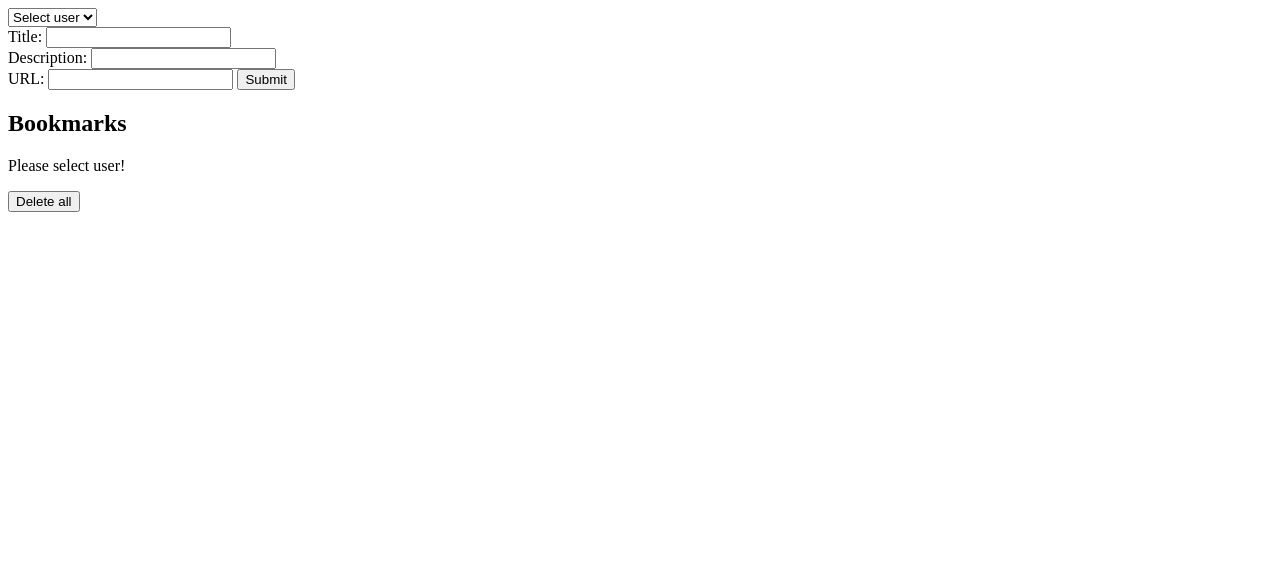
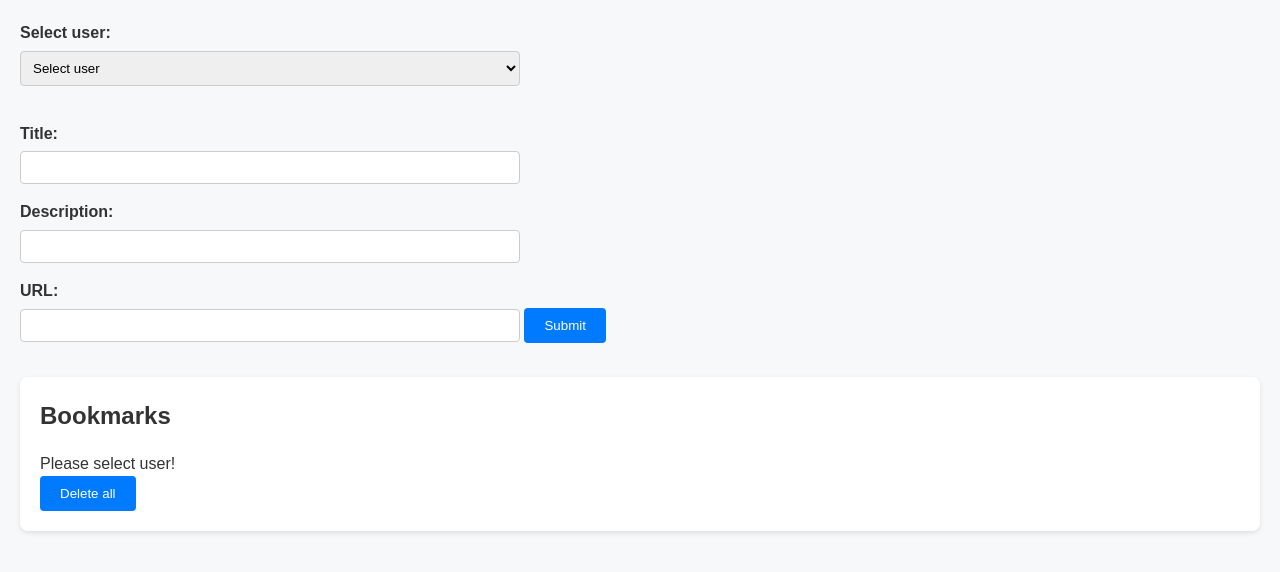
Before and after one commit to IhorBolzhelarskyi/Project-Shared-Bookmarks, a website with bundled scripts: page index.html in a window 1280 px wide. Built offline with nearby package versions, Linux system fonts and the light colour scheme.

Commit message:
added scc

```diff
--- a/index.html
+++ b/index.html
@@ -5,11 +5,12 @@
     <meta name="viewport" content="width=device-width, initial-scale=1" />
     <meta name="description" content="Purpose of this web site to save bookmarks for users" />
     <script type="module" src="script.js"></script>
+    <link rel="stylesheet" href="style.css" />
     <title>Bookmarks</title>
   </head>
   <body>
     <section id="selectSection">
-      <label for="userSelect"></label>
+      <label for="userSelect">Select user:</label>
       <select name="userSelect" id="userSelect">
         <option value="selectUsers" disabled selected>Select user</option>
       </select>
--- /dev/null
+++ b/style.css
@@ -0,0 +1,83 @@
+* {
+  box-sizing: border-box;
+  margin: 0;
+  padding: 0;
+}
+
+body {
+  font-family: Arial, sans-serif;
+  background-color: #f6f8fa;
+  color: #333;
+  line-height: 1.6;
+  padding: 20px;
+}
+
+section {
+  margin-bottom: 20px;
+}
+
+label {
+  display: block;
+  margin-bottom: 5px;
+  font-weight: bold;
+}
+
+input[type="text"],
+select {
+  width: 100%;
+  max-width: 500px;
+  padding: 8px;
+  margin-bottom: 15px;
+  border: 1px solid #ccc;
+  border-radius: 4px;
+}
+
+input[type="submit"],
+button {
+  padding: 10px 20px;
+  background-color: #007bff;
+  border: none;
+  color: white;
+  border-radius: 4px;
+  cursor: pointer;
+}
+
+input[type="submit"]:hover,
+button:hover {
+  background-color: #0056b3;
+}
+
+.bookmarksContent {
+  background: white;
+  padding: 20px;
+  border-radius: 8px;
+  box-shadow: 0 2px 5px rgba(0, 0, 0, 0.1);
+}
+
+.bookmarksContent h1 {
+  margin-bottom: 15px;
+}
+
+.bookmarksContent a {
+  color: #007bff;
+  text-decoration: none;
+  font-weight: bold;
+  display: block;
+  margin-top: 10px;
+}
+
+.bookmarksContent a:hover {
+  text-decoration: underline;
+}
+
+/* Responsive layout */
+@media (max-width: 600px) {
+  input[type="text"],
+  select {
+    width: 100%;
+  }
+
+  .bookmarksContent {
+    padding: 15px;
+  }
+}
```
